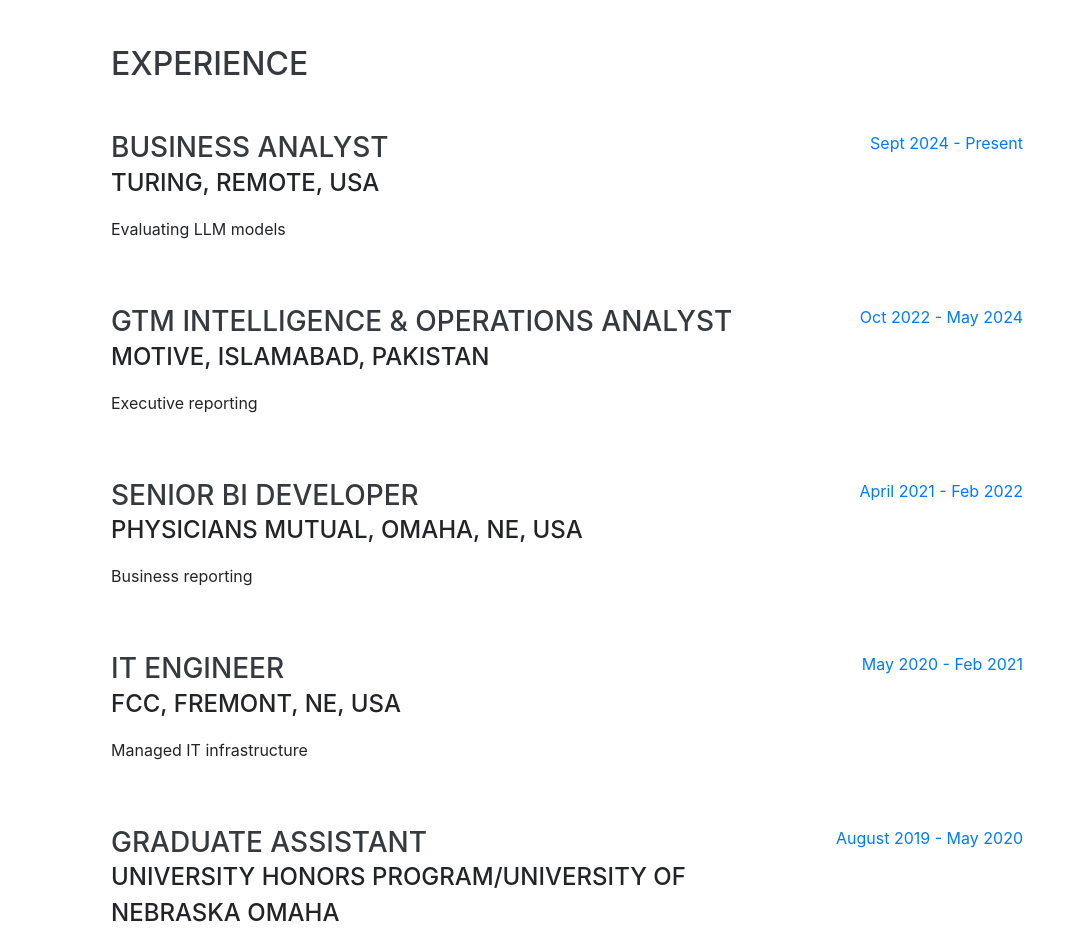
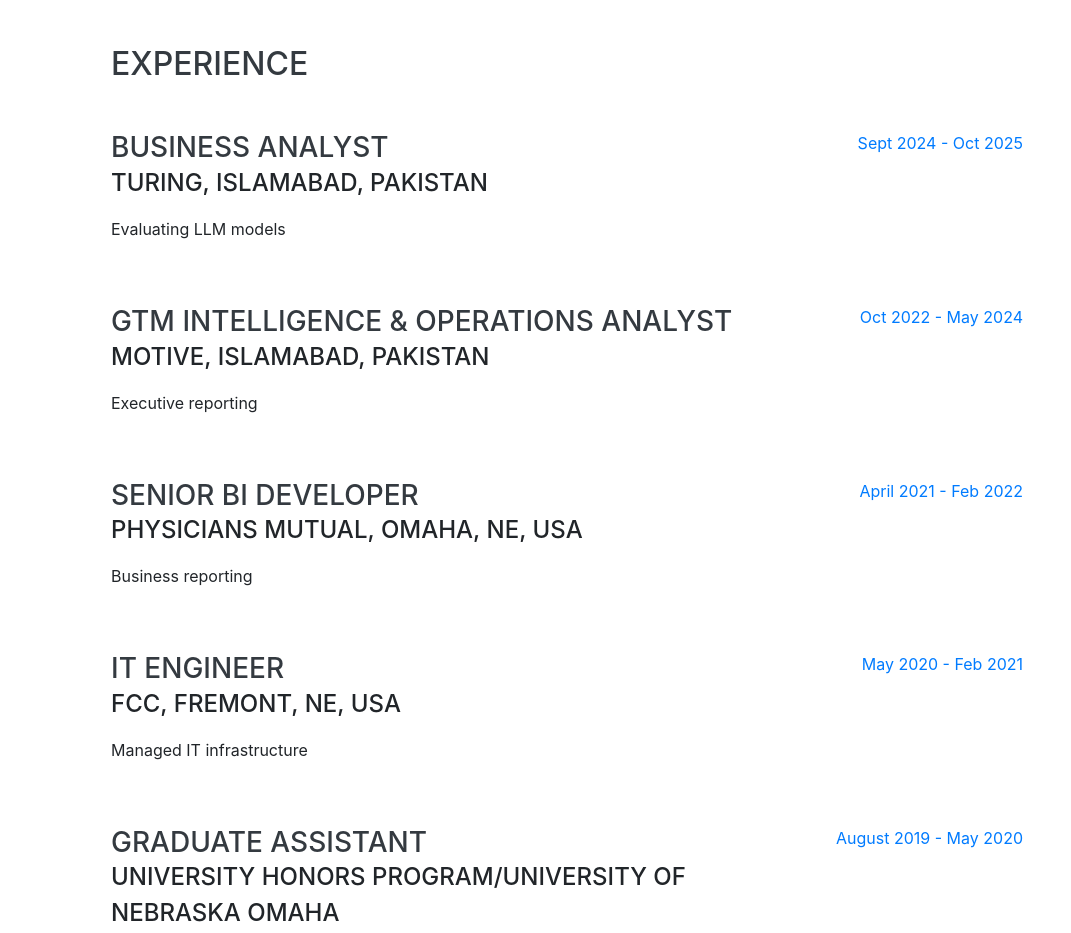
Before and after one commit to danialfaisal/Personal-Website, a website with bundled scripts: page index.html in a window 1280 px wide. Shown: the part 804-1737 px from the top of the page, without its empty margins (209-1280 px from the left). Built offline with nearby package versions, Linux system fonts and the light colour scheme; a web font is replaced by a local one.

Commit message:
Added end date for the Turing Job

```diff
--- a/index.html
+++ b/index.html
@@ -108,11 +108,11 @@
       <div class="resume-item d-flex flex-column flex-md-row justify-content-between mb-5">
         <div class="resume-content">
           <h3 class="mb-0">Business Analyst</h3>
-          <div class="subheading mb-3">Turing, Remote, USA</div>
+          <div class="subheading mb-3">Turing, Islamabad, Pakistan</div>
           <p>Evaluating LLM models</p>
         </div>
         <div class="resume-date text-md-right">
-          <span class="text-primary">Sept 2024 - Present</span>
+          <span class="text-primary">Sept 2024 - Oct 2025</span>
         </div>
       </div>
 
```
